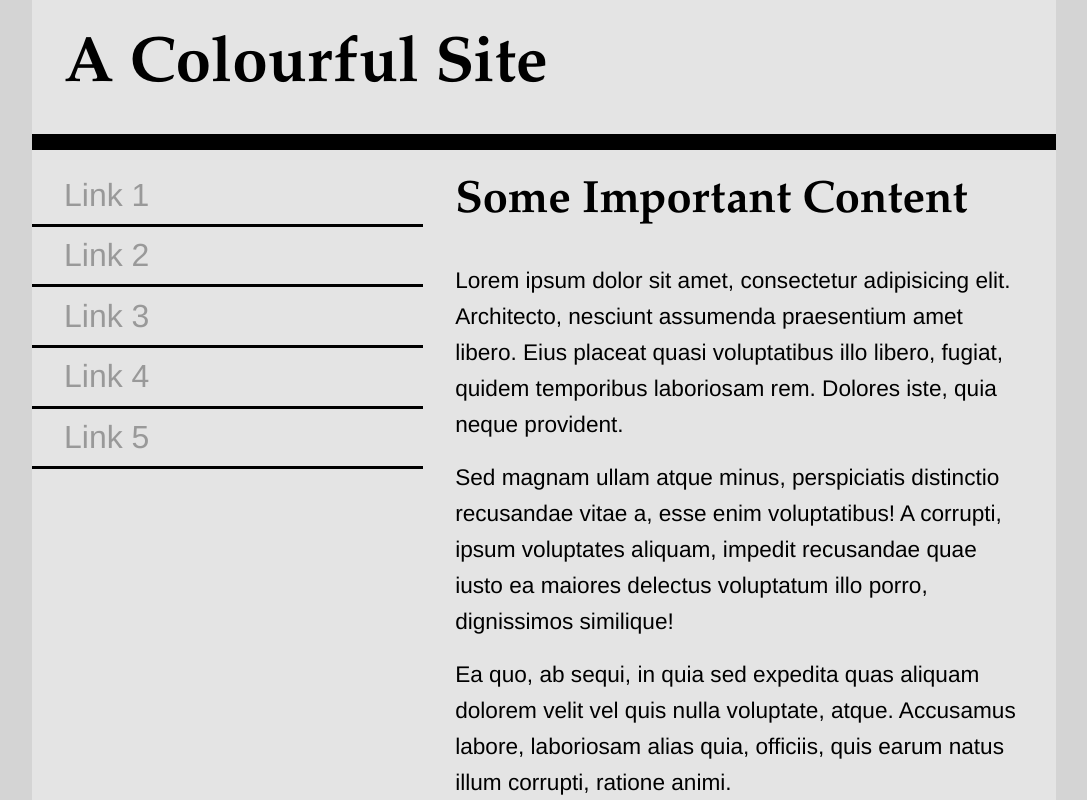
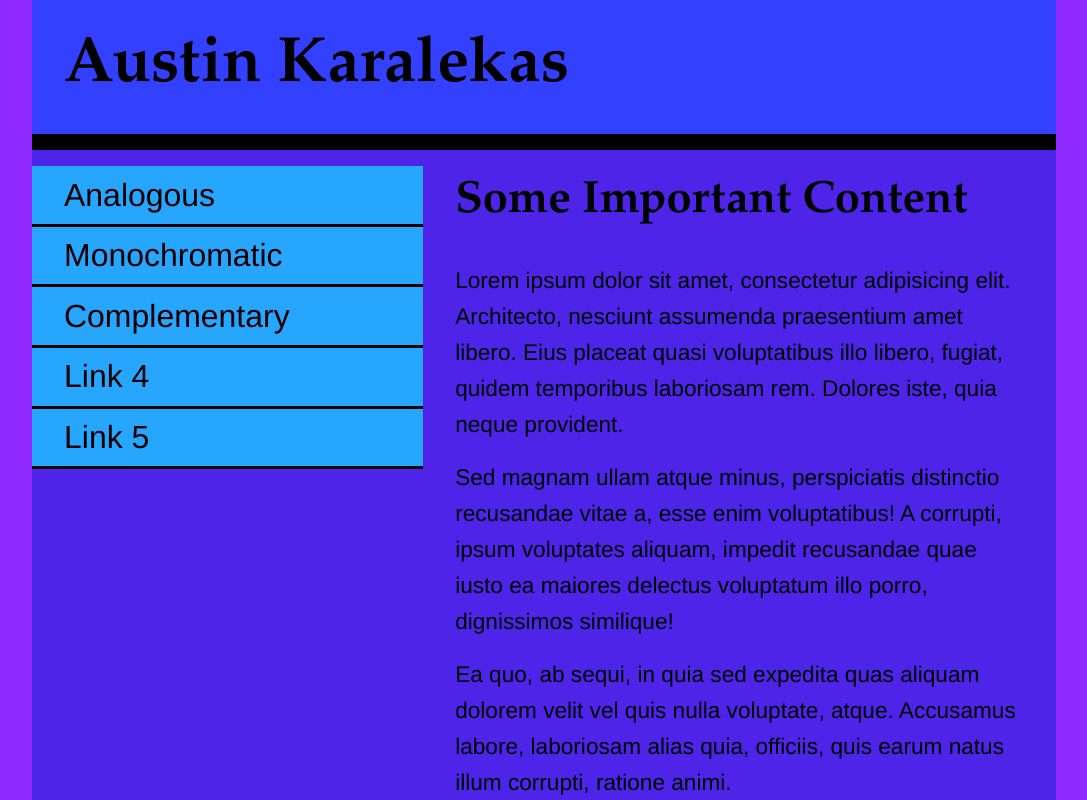
Before and after one commit to Austinkara/colours, a plain HTML site: page analogous.html in a window 1280 px wide. Shown: the top 800 px of the page, without its empty margins (96-1183 px from the left). Drawn offline with Linux system fonts and the light colour scheme.

Commit message:
Update analogous.html

```diff
--- a/analogous.html
+++ b/analogous.html
@@ -24,7 +24,7 @@
             font-family: Helvetica, Arial, sans-serif;
         }
         html,body{
-            background-color: #d4d4d4;
+            background-color: #8F27FF;
         }
         h1{
             font-family: Palatino, 'Palatino Linotype', 'Palatino LT STD', 'Book Antiqua', Georgia, serif;
@@ -48,7 +48,8 @@
             text-decoration: none;
             border-bottom: 0.2rem solid black;
             padding: 0.2rem 2rem;
-            color: #999;
+            color: #000;
+            background-color: #27A6FF;
         }
         nav li>a:hover,
         nav li>a:active{
@@ -65,11 +66,12 @@
             width: 80%;
             max-width: 1200px;
             margin: 0 auto;
-            background-color: #e4e4e4;
+            background-color: #4D24E8;
         }
         header{
             width:100%;
             border-bottom: 1rem solid black;
+            background-color: #3440FF;
         }
         nav{
             float:left;
@@ -83,6 +85,7 @@
             clear:both;
             width: 100%;
             border-top: 0.5rem solid black;
+            background-color: #2463E8;
         }
         footer p{
             font-size: 1rem;
@@ -94,13 +97,13 @@
 <body>
     <div class="wrapper">
         <header>
-            <h1>A Colourful Site</h1>
+            <h1>Austin Karalekas</h1>
         </header>
         <nav>
             <ul>
-                <li><a href="#">Link 1</a></li>
-                <li><a href="#">Link 2</a></li>
-                <li><a href="#">Link 3</a></li>
+                <li><a href="#">Analogous</a></li>
+                <li><a href="file:///Users/austinkaralekas/Desktop/colour-pages/complementary.html">Monochromatic</a></li>
+                <li><a href="file:///Users/austinkaralekas/Desktop/colour-pages/index.html">Complementary</a></li>
                 <li><a href="#">Link 4</a></li>
                 <li><a href="#">Link 5</a></li>
             </ul>
```
